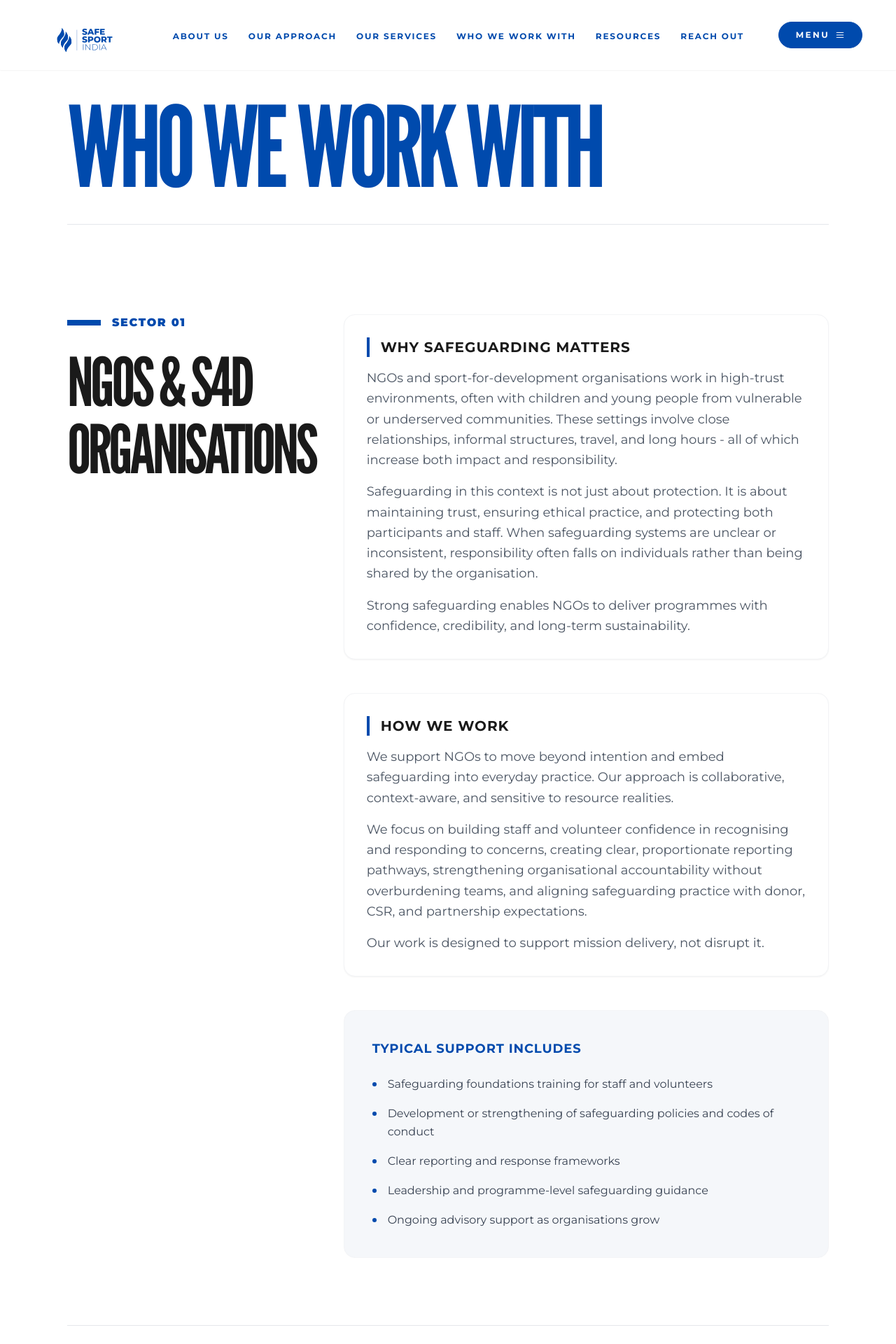
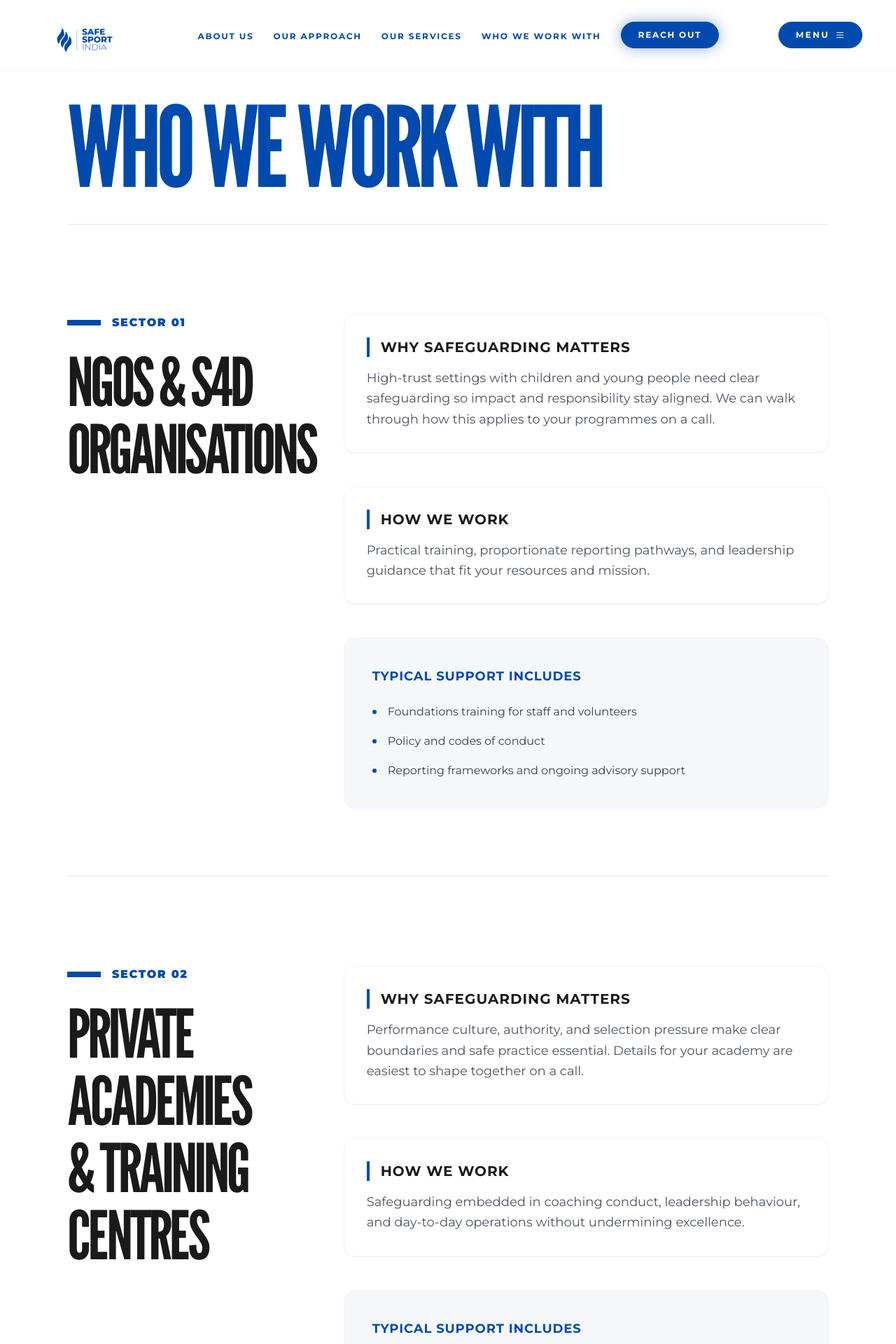
Before and after one commit to dakshinrajsiva/SafeSport, a Next.js app: page /who-we-work-with in a window 1280 px wide. Shown: the top 1920 px of the page at 70% size. Built offline with nearby package versions, Linux system fonts and the light colour scheme.

Commit message:
Refactor text formatting and improve content clarity across multiple components. Update descriptions and badges for consistency, and enhance accessibility with clearer comments in CSS.

```diff
--- a/src/app/about/page.tsx
+++ b/src/app/about/page.tsx
@@ -191,9 +191,6 @@ export default function AboutPage() {
                 <p>
                   The principles of safeguarding extend far beyond the world of sport. Wherever there is a duty of care in schools, youth programmes, organisations, and residential settings, the same foundations apply: clear boundaries, shared understanding, accountable systems, and cultures where people feel safe to speak up.
                 </p>
-                <p>
-                  Whether you&apos;re a school, academy, NGO, or national body, the question isn&apos;t whether safeguarding applies to you. It&apos;s whether you&apos;re ready to make it part of how you operate.
-                </p>
               </div>
             </div>
           </div>
--- a/src/app/globals.css
+++ b/src/app/globals.css
@@ -19,7 +19,7 @@ body {
   color: #FFFFFF;
 }
 
-/* Skip to content link — visible on focus for keyboard users */
+/* Skip to content link - visible on focus for keyboard users */
 .skip-to-content {
   position: absolute;
   top: -100%;
@@ -75,7 +75,7 @@ html.lenis body {
   pointer-events: none;
 }
 
-/* Respect reduced motion preference — disable all animations and transitions */
+/* Respect reduced motion preference - disable all animations and transitions */
 @media (prefers-reduced-motion: reduce) {
   *,
   *::before,
@@ -153,7 +153,7 @@ html.lenis body {
     animation: fade-in-up 1.2s cubic-bezier(0.16, 1, 0.3, 1) forwards;
   }
 
-  /* Scrolling marquee (left) for footer strip — slow like WWP */
+  /* Scrolling marquee (left) for footer strip - slow like WWP */
   @keyframes marquee-left {
     0% { transform: translateX(0); }
     100% { transform: translateX(-50%); }
--- a/src/app/services/page.tsx
+++ b/src/app/services/page.tsx
@@ -70,7 +70,7 @@ export default function ServicesPage() {
             </h1>
             <div className="w-full h-[1px] bg-gray-200 mb-12" />
             <p className="text-xl md:text-2xl font-montserrat text-gray-600 max-w-4xl leading-relaxed">
-              We support organisations at different stages of their safeguarding journey — from building foundational understanding, to strengthening systems, to providing ongoing guidance and assurance.
+              We support organisations at different stages of their safeguarding journey - from building foundational understanding, to strengthening systems, to providing ongoing guidance and assurance.
             </p>
           </div>
         </section>
--- a/src/app/who-we-work-with/page.tsx
+++ b/src/app/who-we-work-with/page.tsx
@@ -7,78 +7,57 @@ const SECTORS = [
   {
     title: "NGOs & S4D Organisations",
     whyMatters: [
-      "NGOs and sport-for-development organisations work in high-trust environments, often with children and young people from vulnerable or underserved communities. These settings involve close relationships, informal structures, travel, and long hours - all of which increase both impact and responsibility.",
-      "Safeguarding in this context is not just about protection. It is about maintaining trust, ensuring ethical practice, and protecting both participants and staff. When safeguarding systems are unclear or inconsistent, responsibility often falls on individuals rather than being shared by the organisation.",
-      "Strong safeguarding enables NGOs to deliver programmes with confidence, credibility, and long-term sustainability."
+      "High-trust settings with children and young people need clear safeguarding so impact and responsibility stay aligned. We can walk through how this applies to your programmes on a call."
     ],
     howWeWork: [
-      "We support NGOs to move beyond intention and embed safeguarding into everyday practice. Our approach is collaborative, context-aware, and sensitive to resource realities.",
-      "We focus on building staff and volunteer confidence in recognising and responding to concerns, creating clear, proportionate reporting pathways, strengthening organisational accountability without overburdening teams, and aligning safeguarding practice with donor, CSR, and partnership expectations.",
-      "Our work is designed to support mission delivery, not disrupt it."
+      "Practical training, proportionate reporting pathways, and leadership guidance that fit your resources and mission."
     ],
     support: [
-      "Safeguarding foundations training for staff and volunteers",
-      "Development or strengthening of safeguarding policies and codes of conduct",
-      "Clear reporting and response frameworks",
-      "Leadership and programme-level safeguarding guidance",
-      "Ongoing advisory support as organisations grow"
+      "Foundations training for staff and volunteers",
+      "Policy and codes of conduct",
+      "Reporting frameworks and ongoing advisory support"
     ]
   },
   {
     title: "Private Academies & Training Centres",
     whyMatters: [
-      "Private academies operate in performance-driven environments where ambition, authority, and trust intersect. Coaches and staff hold significant influence, and young athletes or trainees may be reluctant to raise concerns due to fear of selection, progression, or reputation.",
-      "Safeguarding in academies is not about limiting coaching or performance. It is about creating environments where development can happen safely, consistently, and sustainably - without fear, silence, or harm.",
-      "Strong safeguarding protects athletes, staff, and the academy itself."
+      "Performance culture, authority, and selection pressure make clear boundaries and safe practice essential. Details for your academy are easiest to shape together on a call."
     ],
     howWeWork: [
-      "We work closely with academies to embed safeguarding into coaching practice, leadership behaviour, and daily operations - not just policy documents. Our approach focuses on clarity around boundaries and professional conduct, confidence in handling concerns without overreaction or avoidance.",
-      "We align safeguarding with performance and wellbeing, and reduce reliance on informal judgement through clear systems. We respect the realities of high-performance environments and design safeguarding that supports, rather than undermines, excellence."
+      "Safeguarding embedded in coaching conduct, leadership behaviour, and day-to-day operations without undermining excellence."
     ],
     support: [
-      "Coach and staff safeguarding training",
-      "Safeguarding policy and system development",
-      "Athlete education around rights, boundaries, and reporting",
-      "Leadership and management safeguarding guidance",
-      "Readiness reviews and ongoing advisory support"
+      "Coach and staff training",
+      "Policy and systems",
+      "Athlete-facing education and readiness reviews"
     ]
   },
   {
     title: "Educational Institutions",
     whyMatters: [
-      "Educational institutions are responsible for more than academic outcomes. They are environments where children and young people learn, socialise, travel, and develop their understanding of boundaries, authority, and trust.",
-      "Safeguarding in schools and colleges is a professional skill - one that supports teachers and staff to recognise concerns early, respond appropriately, and create safe learning environments. It also helps students understand their rights, boundaries, and sense of agency.",
-      "Effective safeguarding strengthens trust with families, protects staff, and supports institutional integrity."
+      "Schools and colleges need safeguarding as a lived professional skill, not only on paper. We can map priorities to your context in conversation."
     ],
     howWeWork: [
-      "We support institutions to embed safeguarding into everyday practice, rather than treating it as a compliance requirement. Our work focuses on building staff confidence and clarity in identifying and responding to concerns.",
-      "We strengthen systems around supervision, conduct, travel, and reporting, support leadership in creating safe, accountable cultures, and ensure safeguarding is understood, not just documented. Our approach is age-appropriate, role-specific, and aligned with Indian legal and institutional realities."
+      "Staff confidence, supervision and reporting, and approaches aligned to Indian legal and institutional realities."
     ],
     support: [
-      "Safeguarding training for teachers and staff",
-      "Leadership and management safeguarding guidance",
-      "Policy review and system strengthening",
-      "Student education on rights, boundaries, and safety",
-      "Advisory support for ongoing safeguarding capacity"
+      "Teacher and staff training",
+      "Leadership guidance",
+      "Policy review and student-facing education"
     ]
   },
   {
     title: "National Bodies & Federations",
     whyMatters: [
-      "National bodies and governing institutions play a critical role in setting expectations, standards, and culture across entire sectors. Safeguarding at this level is about governance, consistency, and credibility.",
-      "As expectations from athletes, parents, partners, and international stakeholders increase, national bodies are expected to demonstrate leadership in safeguarding - not only through policy, but through implementation and oversight.",
-      "Strong safeguarding frameworks support integrity, trust, and long-term institutional legitimacy."
+      "National bodies set expectations across a sector; safeguarding is about governance, consistency, and credibility. Framework design is best scoped collaboratively."
     ],
     howWeWork: [
-      "We support national bodies to design and strengthen safeguarding systems that are scalable, consistent, and aligned with international best practice - while remaining practical for diverse Indian contexts.",
-      "Our work focuses on translating safeguarding standards into implementable frameworks, supporting leadership and governance structures, strengthening reporting and response systems, and aligning safeguarding with broader governance and performance goals. We work as thought partners, not just service providers."
+      "Scalable frameworks, governance support, and reporting that translate standards into implementation across diverse contexts."
     ],
     support: [
-      "Safeguarding framework and policy development",
+      "Framework and policy development",
       "Leadership and governance advisory",
-      "Training for key stakeholders and officials",
-      "Readiness and gap assessments",
-      "Ongoing strategic safeguarding support"
+      "Training for officials and strategic ongoing support"
     ]
   }
 ];
--- a/src/components/Hero.tsx
+++ b/src/components/Hero.tsx
@@ -108,10 +108,6 @@ export default function Hero() {
       <div ref={contentRef} className="absolute inset-0 z-20 flex flex-col items-center justify-end pb-24 pointer-events-none">
         <div className="pointer-events-auto flex flex-col items-center">
           <div className="flex flex-col items-center gap-6">
-            <div className="w-1 h-12 bg-white/30 rounded-full overflow-hidden relative" aria-hidden="true">
-              <div className="absolute top-0 left-0 w-full h-1/2 bg-white animate-bounce" />
-            </div>
-
             <div className="flex flex-col items-center gap-4 text-center px-4 max-w-4xl">
               <div className="overflow-hidden">
                 <h1 className="text-white font-league text-4xl md:text-6xl uppercase tracking-wide leading-none">
--- a/src/components/Impact.tsx
+++ b/src/components/Impact.tsx
@@ -5,7 +5,7 @@ import { cn } from '@/lib/utils';
 
 const STATS = [
   {
-    number: "40–50%",
+    number: "40-50%",
     text: "of athletes globally have experienced some form of harassment or abuse during their sporting career.",
     source: "IOC Consensus Statement on Harassment and Abuse in Sport, 2016",
     size: "large",
@@ -86,7 +86,7 @@ export default function Impact() {
               </p>
 
               <cite className="block mt-6 text-[10px] md:text-xs font-montserrat text-white/40 not-italic leading-snug">
-                — {stat.source}
+                - {stat.source}
               </cite>
             </motion.div>
           ))}
--- a/src/components/Navbar.tsx
+++ b/src/components/Navbar.tsx
@@ -16,7 +16,7 @@ const NAV_ITEMS = [
   {
     title: "Our approach",
     sectionId: "approach",
-    description: "Systems, understanding, and judgement — our framework for effective safeguarding."
+    description: "Systems, understanding, and judgement - our framework for effective safeguarding."
   },
   {
     title: "Our services",
@@ -26,17 +26,12 @@ const NAV_ITEMS = [
   {
     title: "Who we work with",
     sectionId: "who-we-work-with",
-    description: "From grassroots NGOs to national bodies — we work across the sporting ecosystem."
+    description: "From grassroots NGOs to national bodies - we work across the sporting ecosystem."
   },
   {
     title: "Our standards",
     sectionId: "standards",
     description: "Global best practices, adapted for the Indian legal and sporting context."
-  },
-  {
-    title: "Resources",
-    sectionId: "resources",
-    description: "Practical tools, explainers, and guides to make safeguarding actionable."
   },
   {
     title: "FAQs",
@@ -50,7 +45,7 @@ const NAV_ITEMS = [
   }
 ];
 
-const QUICK_LINKS = ["About us", "Our approach", "Our services", "Who we work with", "Resources", "Reach out"];
+const QUICK_LINKS = ["About us", "Our approach", "Our services", "Who we work with", "Reach out"];
 
 export default function Navbar() {
   const [isScrolled, setIsScrolled] = useState(false);
@@ -79,7 +74,7 @@ export default function Navbar() {
   const scrollToSection = useCallback((sectionId: string) => {
     setIsMenuOpen(false);
 
-    const pages = ['about', 'approach', 'services', 'who-we-work-with', 'standards', 'resources', 'contact'];
+    const pages = ['about', 'approach', 'services', 'who-we-work-with', 'standards', 'contact'];
     if (pages.includes(sectionId)) {
       router.push(`/${sectionId}`);
       return;
@@ -154,12 +149,24 @@ export default function Navbar() {
                     onClick={() => scrollToSection(item.sectionId)}
                     className={cn(
                       "font-montserrat font-bold uppercase tracking-[0.15em] text-xs transition-all duration-300 relative whitespace-nowrap",
-                      showSolidHeader ? "text-[#004AAD]" : "text-white"
+                      title === "Reach out"
+                        ? showSolidHeader
+                          ? "bg-[#004AAD] text-white px-6 py-2.5 rounded-full hover:bg-black hover:scale-105 shadow-[0_0_20px_rgba(0,74,173,0.45)] border border-[#004AAD]"
+                          : "bg-white text-[#004AAD] px-6 py-2.5 rounded-full hover:bg-gray-100 hover:scale-105 shadow-[0_0_24px_rgba(255,255,255,0.45)] border border-white"
+                        : showSolidHeader ? "text-[#004AAD]" : "text-white"
                     )}
                   >
                     {title}
-                    <span className="absolute -bottom-1 left-0 w-0 h-[1.5px] bg-current transition-all duration-300 group-hover/nav:w-full" />
+                    {title !== "Reach out" && (
+                      <span className="absolute -bottom-1 left-0 w-0 h-[1.5px] bg-current transition-all duration-300 group-hover/nav:w-full" />
+                    )}
                   </button>
+
+                  {item.description && title !== "Reach out" && (
+                    <div className="absolute top-full left-1/2 -translate-x-1/2 mt-2 opacity-0 group-hover/nav:opacity-100 transition-opacity duration-300 pointer-events-none w-max max-w-[260px] bg-white/95 backdrop-blur-md text-[#004AAD] text-[10px] p-3 rounded-lg shadow-xl text-center font-montserrat leading-relaxed border border-gray-100 z-[120]">
+                      {item.description}
+                    </div>
+                  )}
                 </div>
               );
             })}
@@ -188,7 +195,7 @@ export default function Navbar() {
         </div>
       </nav>
 
-      {/* Full-screen tile menu — jailhouselawyers.org style */}
+      {/* Full-screen tile menu (reference layout) */}
       <div className={cn(
         "fixed inset-0 z-[105] transition-all duration-700 ease-[cubic-bezier(0.19,1,0.22,1)] overflow-y-auto",
         isMenuOpen ? "opacity-100 pointer-events-auto" : "opacity-0 pointer-events-none"
@@ -262,7 +269,7 @@ export default function Navbar() {
             <div className="flex flex-col md:flex-row justify-between items-center gap-6">
               <Logo size={80} className="opacity-50" variant="white" />
               <div className="flex items-center gap-8">
-                <a href="mailto:safesportindia@gmail.com" className="text-xs font-montserrat text-white/60 hover:text-white transition-colors uppercase tracking-[0.2em] font-bold">
+                <a href="mailto:info@safesportindia.com" className="text-xs font-montserrat text-white/60 hover:text-white transition-colors uppercase tracking-[0.2em] font-bold">
                   Email
                 </a>
                 <a href="https://www.linkedin.com/in/safesport-india-6854a73a0/" target="_blank" rel="noopener noreferrer" className="text-xs font-montserrat text-white/60 hover:text-white transition-colors uppercase tracking-[0.2em] font-bold">
--- a/src/components/Values.tsx
+++ b/src/components/Values.tsx
@@ -128,7 +128,7 @@ export default function Values() {
                     className="mt-4 text-xs font-montserrat font-bold uppercase tracking-widest transition-colors duration-300"
                     style={{ color: val.color }}
                   >
-                    {activeValue === idx ? '— Less' : '+ More'}
+                    {activeValue === idx ? '- Less' : '+ More'}
                   </div>
                 </div>
               </div>
--- a/src/components/WorkWith.tsx
+++ b/src/components/WorkWith.tsx
@@ -105,11 +105,11 @@ export default function WorkWith() {
             className="relative flex-shrink-0 h-full flex items-end"
             style={{ width: '100vw', minWidth: '100vw' }}
           >
-            {/* Full-bleed background image — only first gets priority */}
+            {/* Full-bleed background image - only first gets priority */}
             <div className="absolute inset-0 z-0">
               <Image
                 src={partner.image}
-                alt={`${partner.title} — ${partner.description}`}
+                alt={`${partner.title} - ${partner.description}`}
                 fill
                 className="object-cover"
                 sizes="100vw"
--- a/src/components/ui/HoverReveal.tsx
+++ b/src/components/ui/HoverReveal.tsx
@@ -9,7 +9,7 @@ interface HoverRevealProps {
   alt?: string;
 }
 
-/** Blue highlight only — no hover image. imageSrc/alt kept for API compatibility but unused. */
+/** Blue highlight only - no hover image. imageSrc/alt kept for API compatibility but unused. */
 export default function HoverReveal({ children, className }: HoverRevealProps) {
   return (
     <span
```
Also changed, not shown: src/components/Timeline.tsx (+5 -5 lines).
